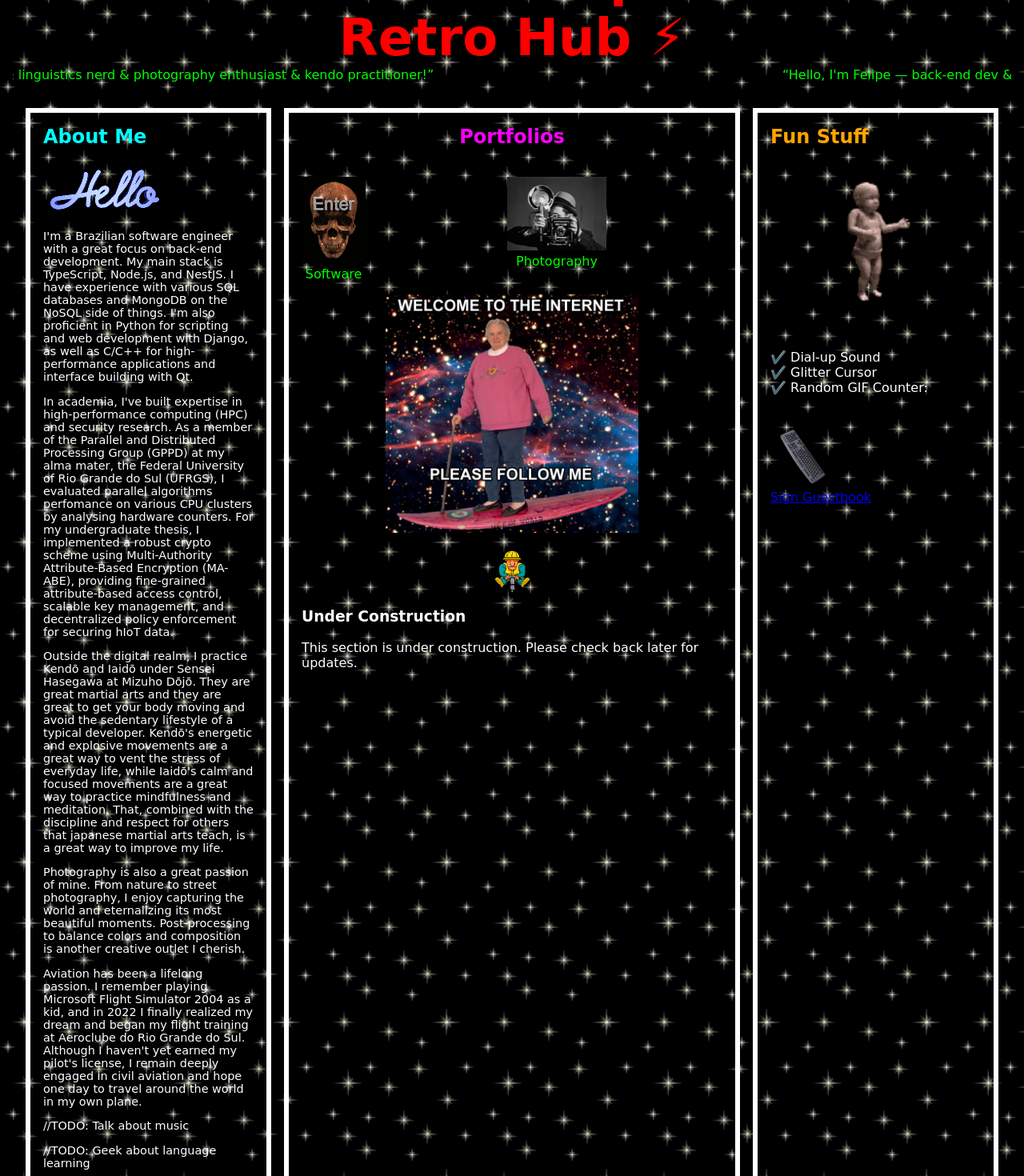
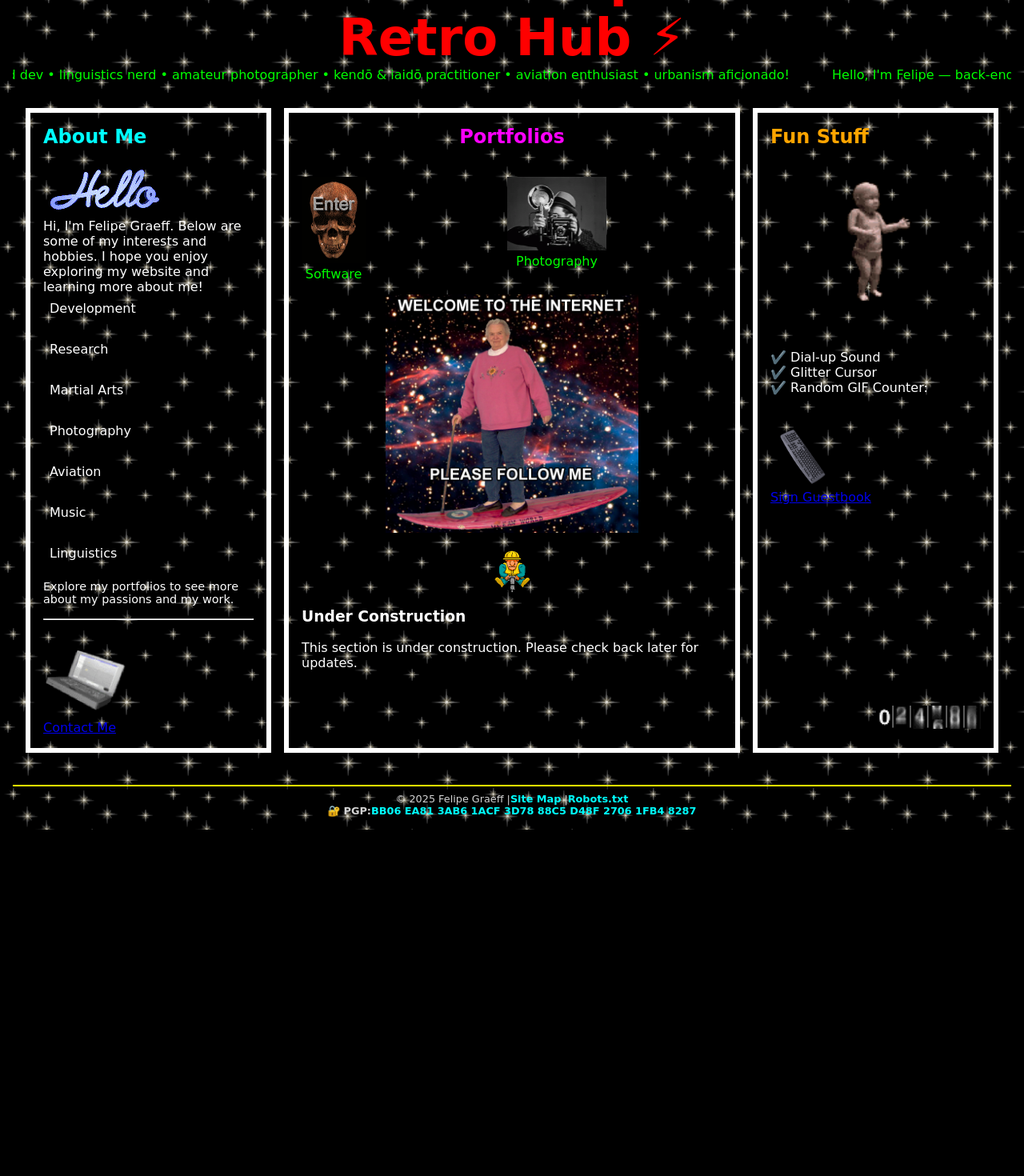
Before and after one commit to Fxlipe115/Fxlipe115.github.io, a React (Vite) app: page / in a window 1280 px wide. Shown: the part 80-1550 px from the top of the page at 80% size. After the commit the page ends 1117 px from the top, so only its background shows below. Built offline with nearby package versions, Linux system fonts and the light colour scheme.

Commit message:
improvements to bio and footer sections

```diff
--- a/src/App.css
+++ b/src/App.css
@@ -146,3 +146,39 @@ body, html {
   color: cyan;
   text-decoration: none;
 }
+
+/* Footer background + text */
+.footer {
+  /* background-color: #000; */
+  color: #0f0;
+  font-family: "Comic Sans MS", sans-serif;
+  text-align: center;
+  padding: 1rem;
+}
+
+/* Neon‐green divider */
+.retro-hr {
+  border: 1px solid #0f0;
+}
+
+/* Shared paragraph styling */
+.footer-text {
+  margin: 0.5rem 0;
+  font-size: 0.9rem;
+}
+
+/* Link color + hover */
+.retro-link {
+  color: #0ff;
+  text-decoration: none;
+  font-weight: bold;
+}
+
+.retro-link:hover {
+  text-decoration: underline;
+}
+
+/* Slightly smaller PGP block if you like */
+.pgp-info {
+  font-size: 0.85rem;
+}
--- a/src/BioPanel.jsx
+++ b/src/BioPanel.jsx
@@ -3,6 +3,7 @@ import "./App.css";
 
 import mail from "./assets/images/note.gif";
 import hello from "./assets/images/hello.gif";
+import AboutMe from "./AboutMe";
 
 export default function BioPanel() {
   return (
@@ -10,51 +11,10 @@ export default function BioPanel() {
       <h2>About Me</h2>
       <img src={hello} alt="Hello" />
       <br />
-      <p>
-        I'm a Brazilian software engineer with a great focus on back-end
-        development. My main stack is TypeScript, Node.js, and NestJS. I have
-        experience with various SQL databases and MongoDB on the NoSQL side of
-        things. I'm also proficient in Python for scripting and web development
-        with Django, as well as C/C++ for high-performance applications and
-        interface building with Qt.
-      </p>
-      <p>
-        In academia, I've built expertise in high-performance computing (HPC)
-        and security research. As a member of the Parallel and Distributed
-        Processing Group (GPPD) at my alma mater, the Federal University of Rio
-        Grande do Sul (UFRGS), I evaluated parallel algorithms perfomance on
-        various CPU clusters by analysing hardware counters. For my
-        undergraduate thesis, I implemented a robust crypto scheme using
-        Multi-Authority Attribute-Based Encryption (MA-ABE), providing
-        fine-grained attribute-based access control, scalable key management,
-        and decentralized policy enforcement for securing hIoT data.
-      </p>
-      <p>
-        Outside the digital realm, I practice Kendō and Iaidō under Sensei
-        Hasegawa at Mizuho Dōjō. They are great martial arts and they are great
-        to get your body moving and avoid the sedentary lifestyle of a typical
-        developer. Kendō's energetic and explosive movements are a great way to
-        vent the stress of everyday life, while Iaidō's calm and focused
-        movements are a great way to practice mindfulness and meditation. That,
-        combined with the discipline and respect for others that japanese
-        martial arts teach, is a great way to improve my life.
-      </p>
-      <p>
-        Photography is also a great passion of mine. From nature to street
-        photography, I enjoy capturing the world and eternalizing its most
-        beautiful moments. Post-processing to balance colors and composition is
-        another creative outlet I cherish.
-      </p>
-      <p>
-        Aviation has been a lifelong passion. I remember playing Microsoft
-        Flight Simulator 2004 as a kid, and in 2022 I finally realized my dream
-        and began my flight training at Aeroclube do Rio Grande do Sul. Although
-        I haven't yet earned my pilot's license, I remain deeply engaged in
-        civil aviation and hope one day to travel around the world in my own
-        plane.
-      </p>
-      <p>//TODO: Talk about music</p>
-      <p>//TODO: Geek about language learning</p>
+      Hi, I'm Felipe Graeff. Below are some of my interests and hobbies. I hope
+      you enjoy exploring my website and learning more about me!
+      <br />
+      <AboutMe />
       <p>Explore my portfolios to see more about my passions and my work.</p>
       <hr />
       <a href="mailto:hello@felipegraeff.com">
--- a/src/Footer.jsx
+++ b/src/Footer.jsx
@@ -3,12 +3,31 @@ import "./App.css";
 
 export default function Footer() {
   return (
-    <footer className="footer">
-      <hr />
-      <p>
-        © 2025 Felipe Graeff |<a href="/sitemap.xml">Site Map</a> |
-        <a href="/robots.txt">Robots.txt</a>
-      </p>
+    <footer className="footer retro-footer">
+      <hr className="retro-hr" />
+      <div className="footer-inner">
+        <p className="footer-text">
+          © 2025 Felipe Graeff |
+          <a href="/sitemap.xml" className="retro-link">
+            Site Map
+          </a>{" "}
+          |
+          <a href="/robots.txt" className="retro-link">
+            Robots.txt
+          </a>
+        </p>
+        <p className="footer-text pgp-info">
+          🔐 <strong>PGP:</strong>
+          <a
+            href="https://graeffsoftware.com/pgp.asc"
+            target="_blank"
+            rel="noopener noreferrer"
+            className="retro-link"
+          >
+            BB06 EA81 3AB6 1ACF 3D78 88C5 D48F 2706 1FB4 8287
+          </a>
+        </p>
+      </div>
     </footer>
   );
 }
--- a/src/Header.jsx
+++ b/src/Header.jsx
@@ -6,9 +6,18 @@ export default function Header() {
   return (
     <header className="header">
       <h1>⚡ Welcome to Felipe Graeff’s Retro Hub ⚡</h1>
-      <Marquee gradient={false} speed={50} className="header-marquee">
-        “Hello, I'm Felipe — back-end dev & linguistics nerd & photography
-        enthusiast & kendo practitioner!”
+      <Marquee
+        gradient
+        gradientColor={[0, 0, 0]}
+        gradientWidth={80}
+        speed={40}
+        pauseOnHover
+        pauseOnClick
+        className="header-marquee"
+      >
+        Hello, I'm Felipe — back-end dev • linguistics nerd • amateur
+        photographer • kendō & iaidō practitioner • aviation enthusiast •
+        urbanism aficionado!
       </Marquee>
     </header>
   );
```
